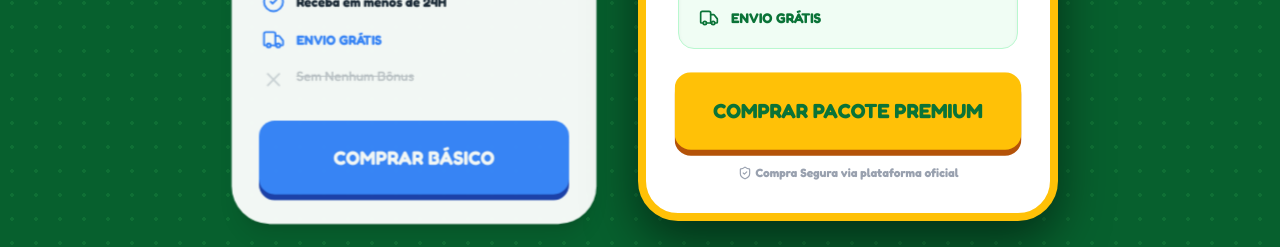
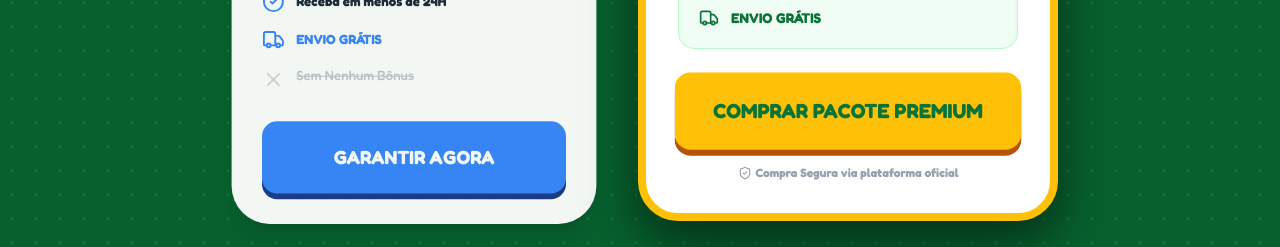
Before and after one commit to Loughann/COKID-DIRETO, a React (Vite) app: page / in a window 1280 px wide. Shown: the part 5640-5887 px from the top of the page. Built offline with nearby package versions, Linux system fonts and the light colour scheme.

Commit message:
feat: Link to direct checkout for basic package
Replace the interactive button for the basic package with a direct link to the checkout page. This streamlines the purchase process for users selecting the basic option.

```diff
--- a/src/App.tsx
+++ b/src/App.tsx
@@ -532,15 +532,12 @@ export default function App() {
                 <li className="flex gap-3 items-start opacity-40"><X className="text-gray-400 shrink-0 mt-0.5" size={24} /> <span className="text-sm font-medium text-gray-500 line-through">Sem Nenhum Bônus</span></li>
               </ul>
 
-              <div
-                role="button"
-                tabIndex={0}
-                onClick={handleBasicClick}
-                className="w-full bg-[#3a86ff] hover:bg-[#2563eb] text-white font-black text-xl py-6 rounded-2xl shadow-[0_6px_0_#1e40af] hover:shadow-[0_3px_0_#1e40af] hover:translate-y-[3px] transition-all uppercase animate-pulse-light text-center cursor-pointer block"
-                onKeyDown={(e) => { if (e.key === 'Enter' || e.key === ' ') handleBasicClick(e as any) }}
+              <a
+                href="https://pay.lowify.com.br/checkout?product_id=rJu6er"
+                className="w-full bg-[#3a86ff] hover:bg-[#2563eb] text-white font-black text-xl py-6 rounded-2xl shadow-[0_6px_0_#1e3a8a] hover:shadow-[0_3px_0_#1e3a8a] hover:translate-y-[3px] transition-all uppercase text-center cursor-pointer block"
               >
-                COMPRAR BÁSICO
-              </div>
+                GARANTIR AGORA
+              </a>
             </div>
 
             {/* PACOTE PREMIUM (The target) */}
```
